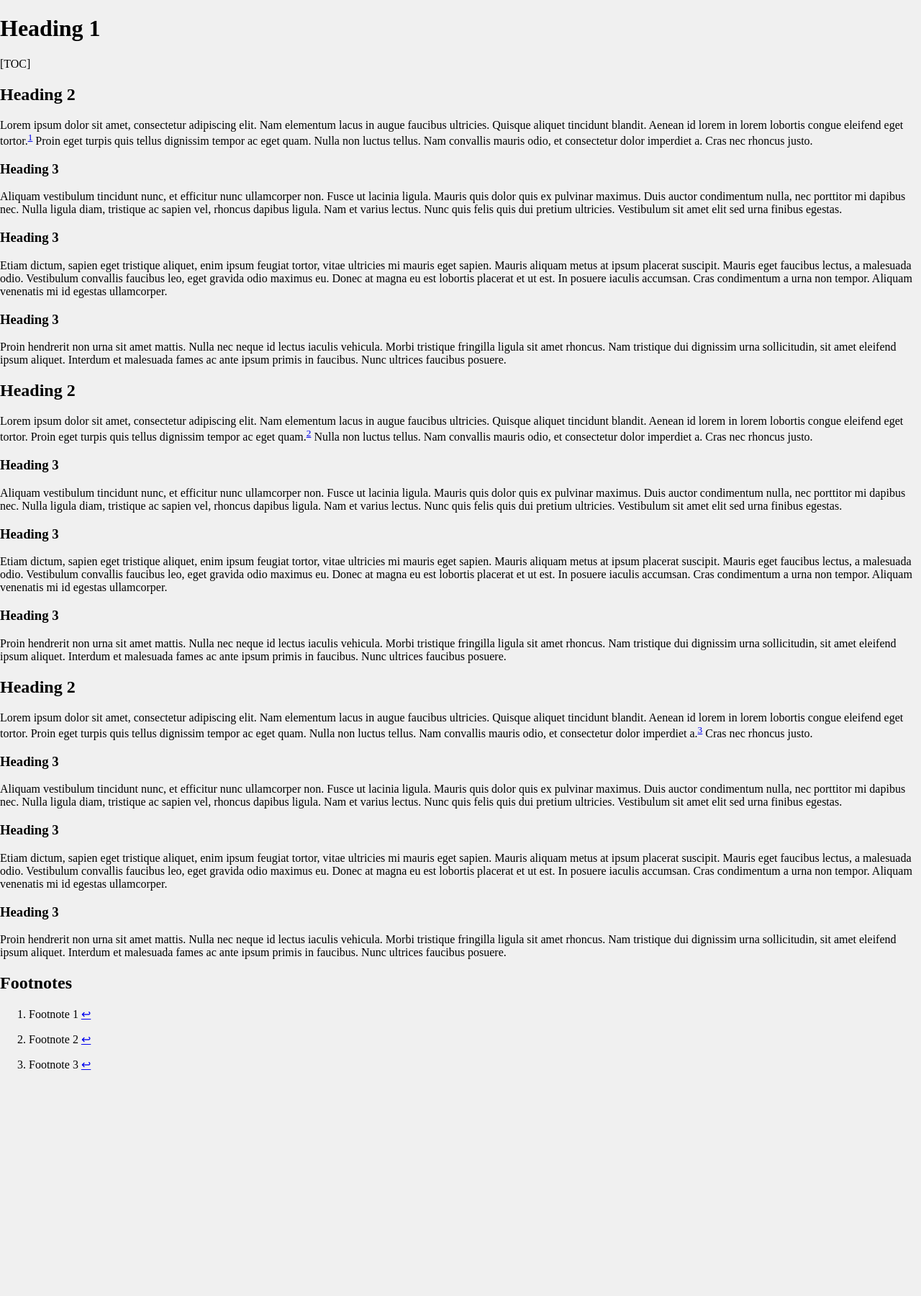
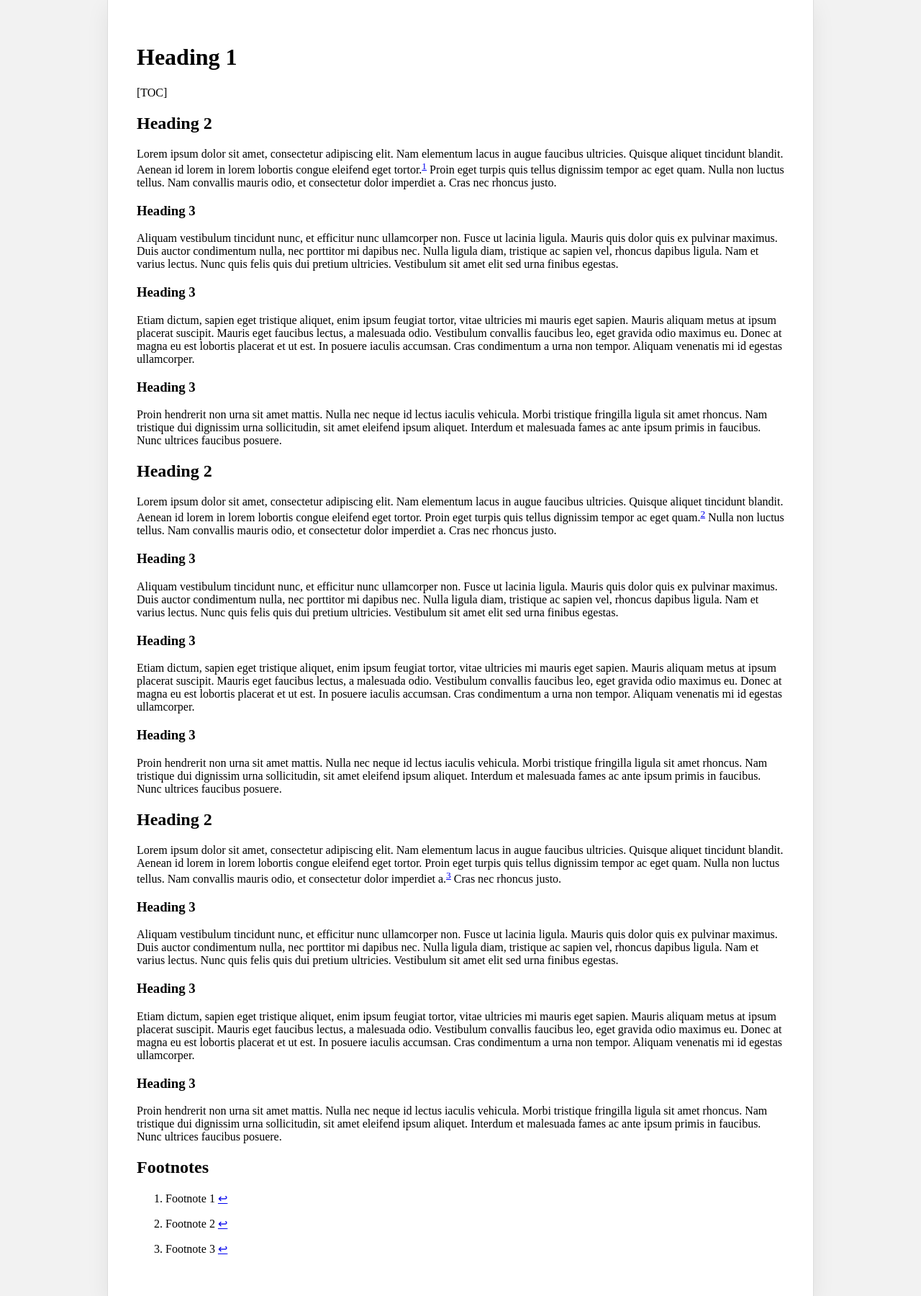
Before and after one commit to CigdemTongal/cigdemtongal.github.io, a Jekyll site: the page built from index.md, in a window 1280 px wide. Shown: the whole page at 72% size. Built offline with Jekyll 4.4.1, drawn with Linux system fonts in a browser that asks for light colours; our own code applies the rules of GitHub Pages for plain Markdown files; before the commit the page ends 1504 px from its top, so only the background shows below that.

Commit message:
Enhance styling and visibility for paged content

```diff
--- a/_layouts/default.html
+++ b/_layouts/default.html
@@ -5,37 +5,71 @@
   <meta name="viewport" content="width=device-width, initial-scale=1">
   <title>{{ page.title }}</title>
 
-  <!-- Paged.js (pinned stable version) -->
   <script src="https://unpkg.com/pagedjs@0.4.3/dist/paged.polyfill.js"></script>
 
   <style>
-    /* Print definition */
     @page {
       size: A4;
       margin: 2.5cm;
     }
 
-    /* Screen preview ONLY */
+    /* --- Screen-only preview styling --- */
     @media screen {
-
       html {
-        background: #f0f0f0;
+        background: #f2f2f2;          /* viewport background */
       }
 
       body {
         margin: 0;
+        padding: 2rem 0;              /* space around pages */
+        background: transparent;       /* let html show through */
+      }
+
+      /* If Paged.js has generated pages, style them */
+      .pagedjs_pages {
+        display: flex;
+        flex-direction: column;
+        align-items: center;
+        gap: 1.5rem;
       }
 
       .pagedjs_page {
-        background: white;
-        margin: 1.5rem auto;
-        box-shadow: 0 0 0 1px #ddd;
+        background: #fff;
+        box-shadow: 0 0 0 1px #ddd, 0 10px 30px rgba(0,0,0,0.08);
       }
 
+      /*
+        Fallback: If pages are NOT generated (still raw flow),
+        center a readable column so you can at least distinguish it from background.
+      */
+      body:not(.pagedjs_pages) {
+        max-width: 900px;
+        margin: 0 auto;
+        background: #fff;
+        box-shadow: 0 0 0 1px #ddd, 0 10px 30px rgba(0,0,0,0.08);
+        padding: 2.5rem;
+      }
+    }
+
+    /* --- Optional: avoid flash of unpaged content (FOUC) --- */
+    @media screen {
+      body { visibility: hidden; }
+      body.pagedjs_pages { visibility: visible; }
+    }
+
+    @media print {
+      body { visibility: visible !important; }
     }
   </style>
 </head>
 <body>
   {{ content }}
+
+  <script>
+    // Optional: ensure we show content even if pagination doesn't happen for some reason
+    window.addEventListener("load", () => {
+      setTimeout(() => { document.body.style.visibility = "visible"; }, 1500);
+    });
+  </script>
 </body>
 </html>
```
